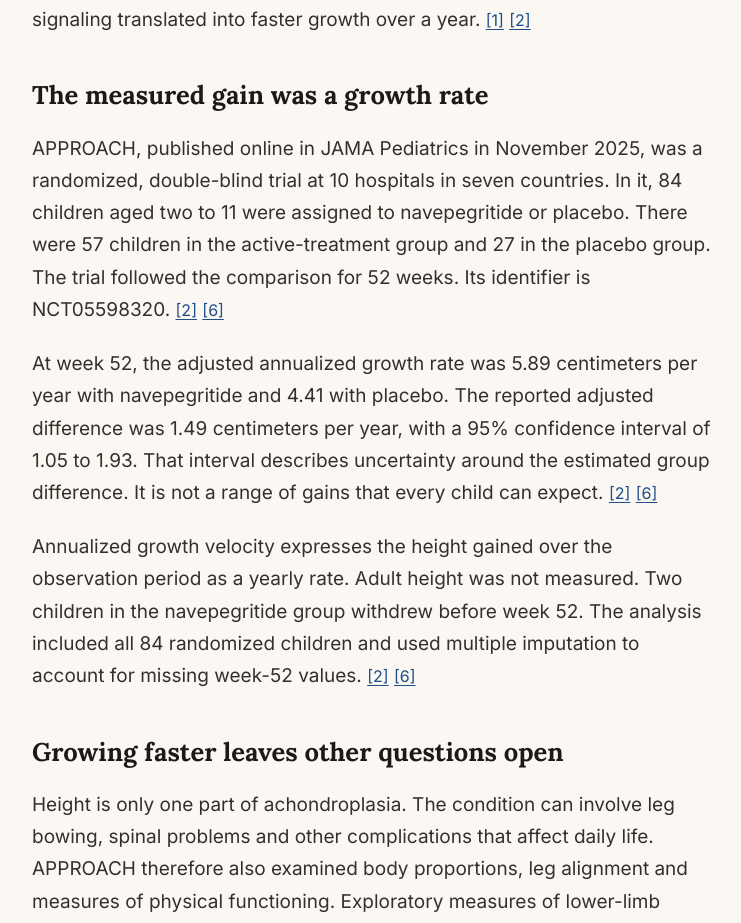
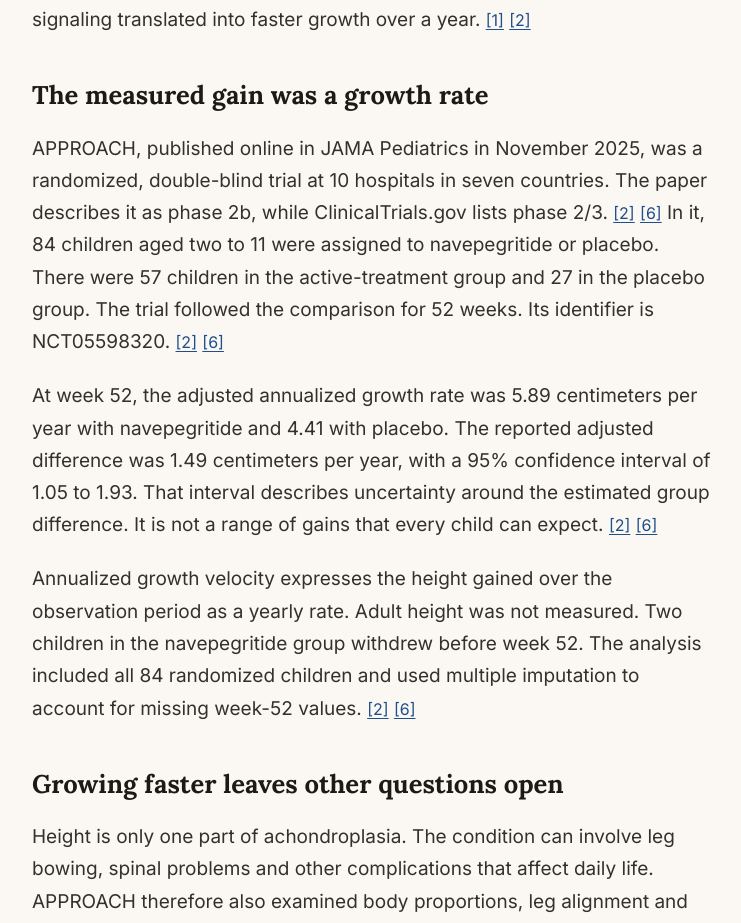
Before and after one commit to edorfanini00/peptidedigest, a Next.js app: page /yuviwel-navepegritide-chmp-achondroplasia-opinion in a window 1280 px wide. Shown: the part 2706-3629 px from the top of the page, without its empty margins (268-1009 px from the left). Built offline with nearby package versions, Linux system fonts and the light colour scheme.

Commit message:
Clarify APPROACH phase classifications with source attribution

```diff
--- a/app/yuviwel-navepegritide-chmp-achondroplasia-opinion/story.ts
+++ b/app/yuviwel-navepegritide-chmp-achondroplasia-opinion/story.ts
@@ -27,7 +27,7 @@ export const story: NewsroomStory = {
       "title": "The measured gain was a growth rate",
       "id": "growth-result",
       "paragraphs": [
-        "APPROACH, published online in JAMA Pediatrics in November 2025, was a randomized, double-blind trial at 10 hospitals in seven countries. In it, 84 children aged two to 11 were assigned to navepegritide or placebo. There were 57 children in the active-treatment group and 27 in the placebo group. The trial followed the comparison for 52 weeks. Its identifier is NCT05598320. [2] [6]",
+        "APPROACH, published online in JAMA Pediatrics in November 2025, was a randomized, double-blind trial at 10 hospitals in seven countries. The paper describes it as phase 2b, while ClinicalTrials.gov lists phase 2/3. [2] [6] In it, 84 children aged two to 11 were assigned to navepegritide or placebo. There were 57 children in the active-treatment group and 27 in the placebo group. The trial followed the comparison for 52 weeks. Its identifier is NCT05598320. [2] [6]",
         "At week 52, the adjusted annualized growth rate was 5.89 centimeters per year with navepegritide and 4.41 with placebo. The reported adjusted difference was 1.49 centimeters per year, with a 95% confidence interval of 1.05 to 1.93. That interval describes uncertainty around the estimated group difference. It is not a range of gains that every child can expect. [2] [6]",
         "Annualized growth velocity expresses the height gained over the observation period as a yearly rate. Adult height was not measured. Two children in the navepegritide group withdrew before week 52. The analysis included all 84 randomized children and used multiple imputation to account for missing week-52 values. [2] [6]"
       ]
```
